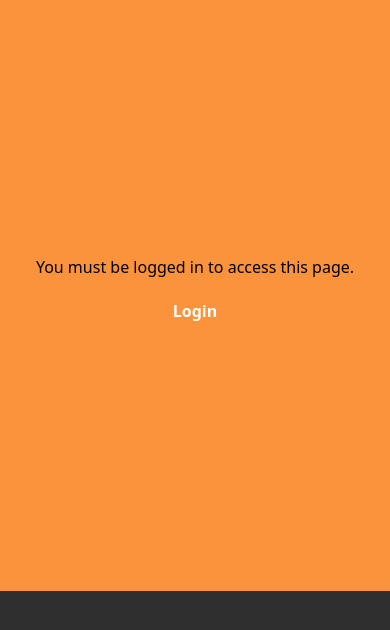
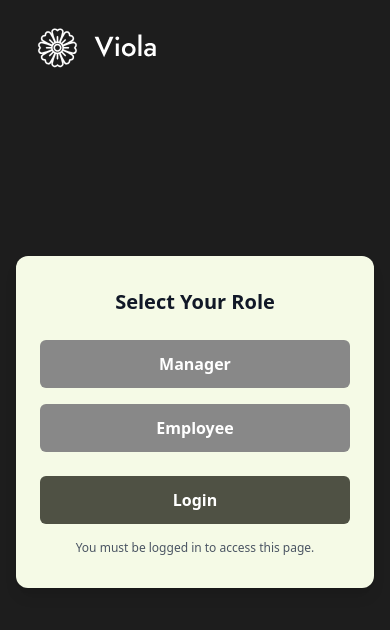
Before and after one commit to ahmetozbey2/lnk-dashboard, a Next.js app: page /login in a window 390 px wide. Shown: the top 630 px of the page. Built offline with nearby package versions, Linux system fonts and the light colour scheme; no server answers.

Commit message:
feat: creates login page

```diff
--- a/app/login/page.tsx
+++ b/app/login/page.tsx
@@ -1,14 +1,66 @@
+'use client';
+
+import Logo from '@/assets/logo_nobg.svg';
+import { cn } from '@/lib/utils';
+import { useRoleStore } from '@/store/roleStore';
+import Image from 'next/image';
 import Link from 'next/link';
 
 export default function Auth() {
+  const { role, setRole } = useRoleStore();
+
   return (
-    <div className="flex h-[70vh] flex-col items-center justify-center space-y-2 bg-orange-400">
-      <p>You must be logged in to access this page.</p>
-      <Link
-        className="animate-fadeIn bg-smoke hover:text-smoke mt-10 flex h-12 w-fit items-center justify-center px-20 font-bold text-white duration-300 hover:bg-transparent lg:h-16"
-        href="/api/auth/login">
-        Login
-      </Link>
+    <div className="relative flex flex-col items-center justify-center bg-[#1D1D1D] min-h-screen overflow-hidden px-4">
+      <div className="fixed left-0 top-0 p-4">
+        <Image src={Logo} alt="Viola Logo" width={400} height={40} />
+      </div>
+      {/* Background Image - Only visible on larger screens */}
+      <Image
+        alt="login-graphic"
+        src="https://portal.coda.co/spa/assets/signup-element.webp"
+        width={700}
+        height={700}
+        className="absolute right-0 -top-80 pointer-events-none hidden sm:block"
+      />
+
+      <div className="bg-[#F5FAE6] w-full max-w-md z-10 rounded-xl px-6 py-8 sm:px-8 sm:py-10 shadow-lg">
+        <h1 className="text-xl sm:text-2xl font-bold text-center mb-6 text-gray-900">Select Your Role</h1>
+
+        {/* Buttons */}
+        <div className="flex flex-col sm:flex-row gap-4 mb-6">
+          <button
+            onClick={() => setRole('ADMIN')}
+            className={cn(
+              'w-full py-3 rounded-md font-semibold text-white transition duration-300',
+              role === 'ADMIN' ? 'bg-[#1D1D1D]' : 'bg-[#888]',
+            )}>
+            Manager
+          </button>
+          <button
+            onClick={() => setRole('EMPLOYEE')}
+            className={cn(
+              'w-full py-3 rounded-md font-semibold text-white transition duration-300',
+              role === 'EMPLOYEE' ? 'bg-[#1D1D1D]' : 'bg-[#888]',
+            )}>
+            Employee
+          </button>
+        </div>
+
+        {/* Login Button */}
+        <Link
+          href="/api/auth/login"
+          onClick={(e) => {
+            if (!role) {
+              e.preventDefault();
+              alert('Please select a role first!');
+            }
+          }}
+          className="block text-center w-full py-3 rounded-md bg-[#4F5144] text-white font-bold transition duration-300 hover:bg-purple-800">
+          Login
+        </Link>
+
+        <p className="text-center text-xs sm:text-sm text-gray-600 mt-4">You must be logged in to access this page.</p>
+      </div>
     </div>
   );
 }
--- a/app/request-payment/page.tsx
+++ b/app/request-payment/page.tsx
@@ -14,7 +14,7 @@ export type User = {
   department?: string;
   position?: string;
   image: string;
-  role: 'MANAGER' | 'EMPLOYEE';
+  role: 'ADMIN' | 'EMPLOYEE';
 };
 
 export default function Home() {
--- a/next.config.ts
+++ b/next.config.ts
@@ -11,6 +11,11 @@ const nextConfig: NextConfig = {
         hostname: 'res.cloudinary.com',
         port: '',
       },
+      {
+        protocol: 'https',
+        hostname: 'portal.coda.co',
+        port: '',
+      },
     ],
   },
 };
--- a/package.json
+++ b/package.json
@@ -26,7 +26,8 @@
     "react-dom": "^19.0.0",
     "stripe": "^17.5.0",
     "tailwind-merge": "^3.2.0",
-    "tailwindcss-animate": "^1.0.7"
+    "tailwindcss-animate": "^1.0.7",
+    "zustand": "^5.0.3"
   },
   "devDependencies": {
     "@commitlint/cli": "^19.8.0",
--- a/packages/request-payment/helpers/types.tsx
+++ b/packages/request-payment/helpers/types.tsx
@@ -17,5 +17,5 @@ export type User = {
   department?: string;
   position?: string;
   image: string;
-  role: 'MANAGER' | 'EMPLOYEE';
+  role: 'ADMIN' | 'EMPLOYEE';
 };
--- /dev/null
+++ b/store/roleStore.ts
@@ -0,0 +1,21 @@
+import { create } from 'zustand';
+import { persist } from 'zustand/middleware';
+
+type Role = 'ADMIN' | 'EMPLOYEE' | null;
+
+type RoleState = {
+  role: Role;
+  setRole: (role: Role) => void;
+};
+
+export const useRoleStore = create<RoleState>()(
+  persist(
+    (set) => ({
+      role: null,
+      setRole: (role) => set({ role }),
+    }),
+    {
+      name: 'user-role-storage', // localStorage key
+    },
+  ),
+);
--- a/tailwind.config.ts
+++ b/tailwind.config.ts
@@ -14,11 +14,7 @@ export default {
       colors: {
         purple: '#A82DFA',
       },
-      borderRadius: {
-        lg: 'var(--radius)',
-        md: 'calc(var(--radius) - 2px)',
-        sm: 'calc(var(--radius) - 4px)',
-      },
+
       keyframes: {
         'accordion-down': {
           from: {
--- a/ui/layout/authGate.tsx
+++ b/ui/layout/authGate.tsx
@@ -1,11 +1,13 @@
 'use client';
 
+import { useRoleStore } from '@/store/roleStore';
 import { useUser } from '@auth0/nextjs-auth0/client';
 import { useEffect } from 'react';
 
 export default function AuthGate() {
   const { user, isLoading } = useUser();
-
+  const { role } = useRoleStore();
+  console.log('role', role);
   useEffect(() => {
     if (user && user.email) {
       const createUser = async () => {
@@ -17,7 +19,7 @@ export default function AuthGate() {
               name: user.name || user.nickname || '',
               email: user.email,
               image: user.picture,
-              role: 'EMPLOYEE',
+              role: role,
               refId: user.sub?.replace('google-oauth2|', ''), // sub: "github|xxxxx"
               department: '',
               position: '',
```
Also changed, not shown: assets/logo_nobg.svg (added), 1 other file (tests, documents, lock files or other folders).
